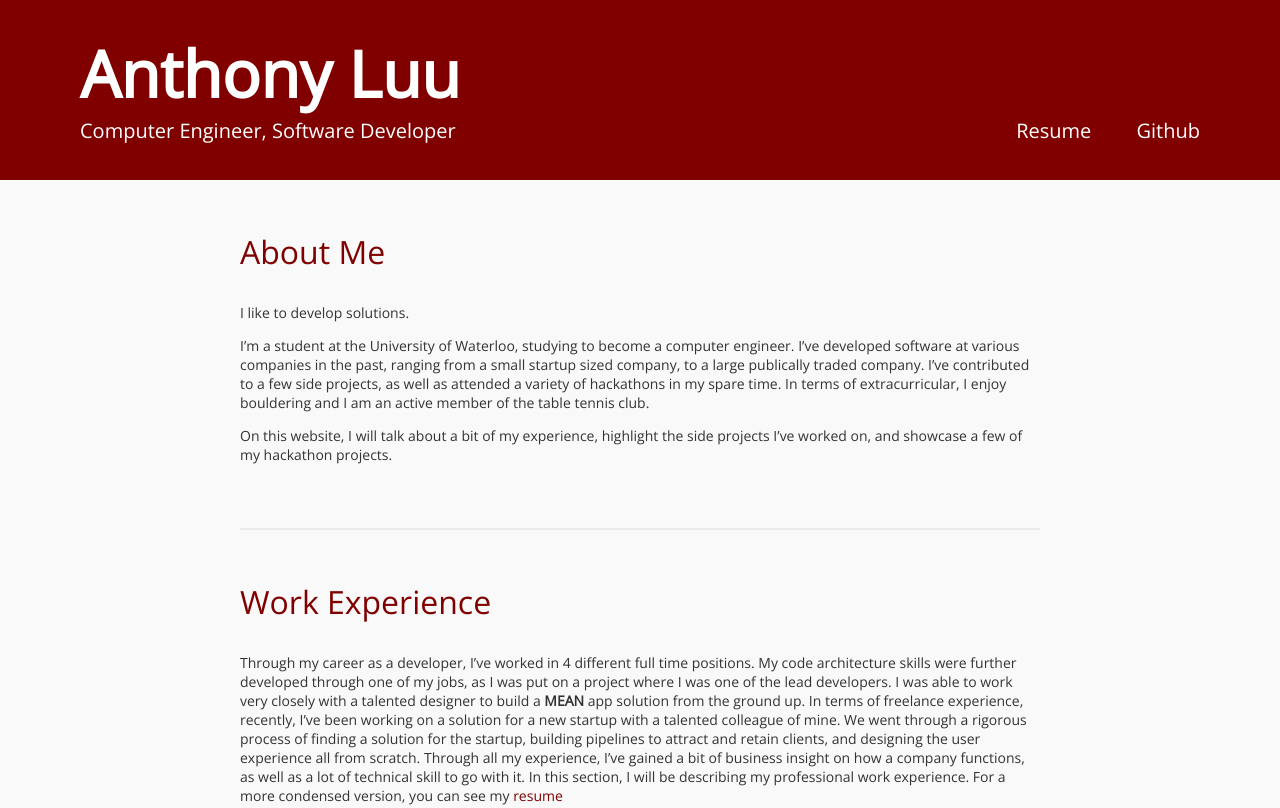
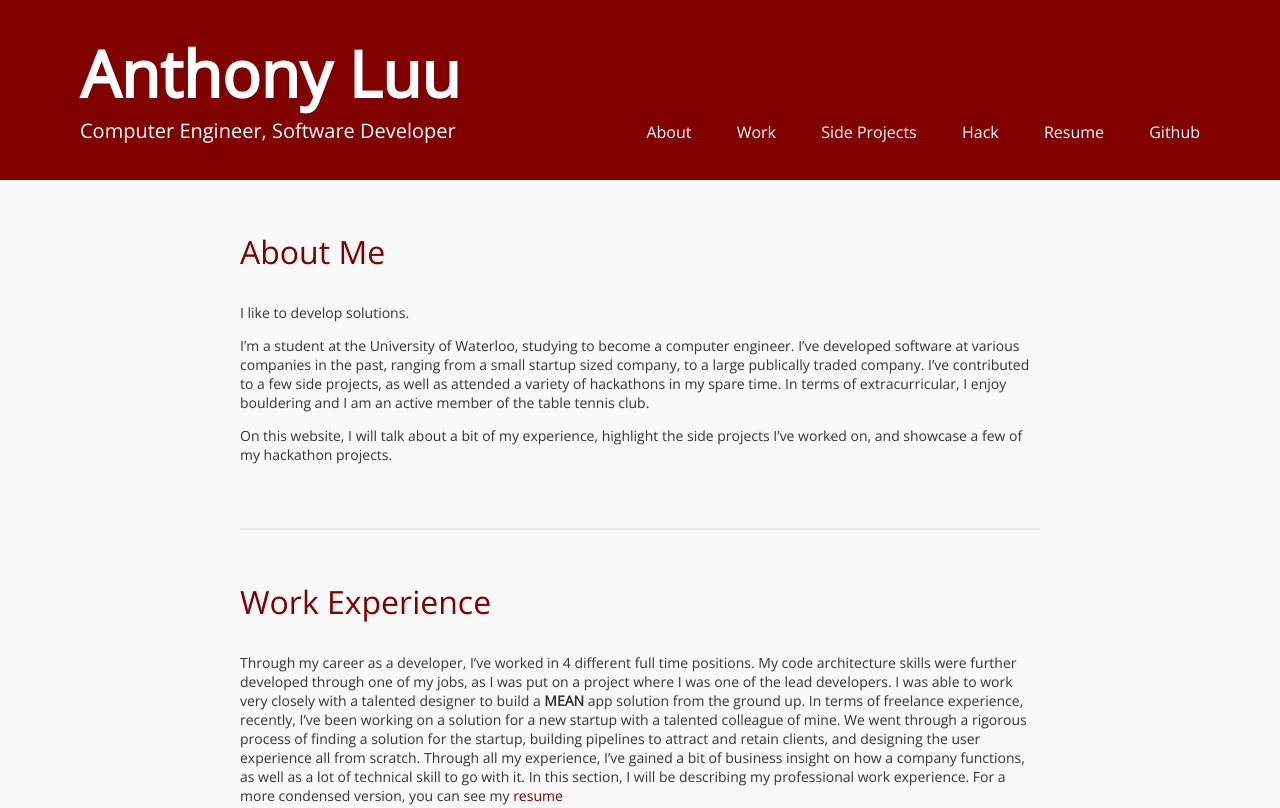
Before and after one commit to anthonyluu/anthonyluu.github.io, a plain HTML site: page index.html in a window 1280 px wide. Shown: the top 808 px of the page. Drawn offline with nearby package versions, Linux system fonts and the light colour scheme.

Commit message:
added links

```diff
--- a/index.html
+++ b/index.html
@@ -21,7 +21,19 @@
 				Computer Engineer, Software Developer
 			</span>
 			<span class="right">
-				<span>
+				<span class="navbar-links">
+					<a class="navbar-a" href="#about" >About</a>
+				</span>
+				<span class="navbar-links">
+					<a class="navbar-a" href="#work" >Work</a>
+				</span>
+				<span class="navbar-links">
+					<a class="navbar-a" href="#side" >Side Projects</a>
+				</span>
+				<span class="navbar-links">
+					<a class="navbar-a" href="#hack" >Hack</a>
+				</span>
+				<span class="navbar-links">
 					<a class="navbar-a" href="resume.pdf" >Resume</a>
 				</span>
 				<span class="navbar-links">
@@ -41,6 +53,7 @@
 				<p>On this website, I will talk about a bit of my experience, highlight the side projects I’ve worked on, and showcase a few of my hackathon projects.</p>
 			</div>
 		</div>
+		<div id="work">
 			<div class="section">
 				<div class="section-title">
 					Work Experience
@@ -99,6 +112,8 @@
 					<p><b class="theme-color">Tools used</b>: PHP, SQL, HTML5, Javascript, CSS3, Photoshop</p>
 				</div>
 			</div>
+		</div>
+		<div id="side">
 			<div class="section">
 				<div class="section-title">
 					Side Projects
@@ -131,6 +146,8 @@
 					<p>Park-it is an app that I made to familiarize myself with <b>Android</b> development, using Toronto Open Data as a resource. It provides a list of the closest parking lots to your current position. Selecting an item on the list will bring up a google maps fragment, which will display the location, the capacity of the lot, as well as the associated price rate.</p>
 				</div>
 			</div>
+		</div>
+		<div id="hack">
 			<div class="section">
 				<div class="section-title">
 					Hackathon Experience
@@ -167,6 +184,7 @@
 					<p>In the perspective of an employer, they would benefit from the ability to test a developer in the environment where they will be working. Being able to see the exact implementation style of a potential developer is a great asset for an employer. Developers would also benefit from having their full skills exposed by showing what they can do in an real development environment.</p>
 				</div>
 			</div>
+		</div>
 
 	</div>
 </body>
--- a/style.css
+++ b/style.css
@@ -57,6 +57,7 @@ a:hover {
 }
 
 .navbar-a {
+	font-size: 16px;
 	color: #FFFFFF;
 }
 
```
Lines whose indentation alone changed are shown as unchanged.
